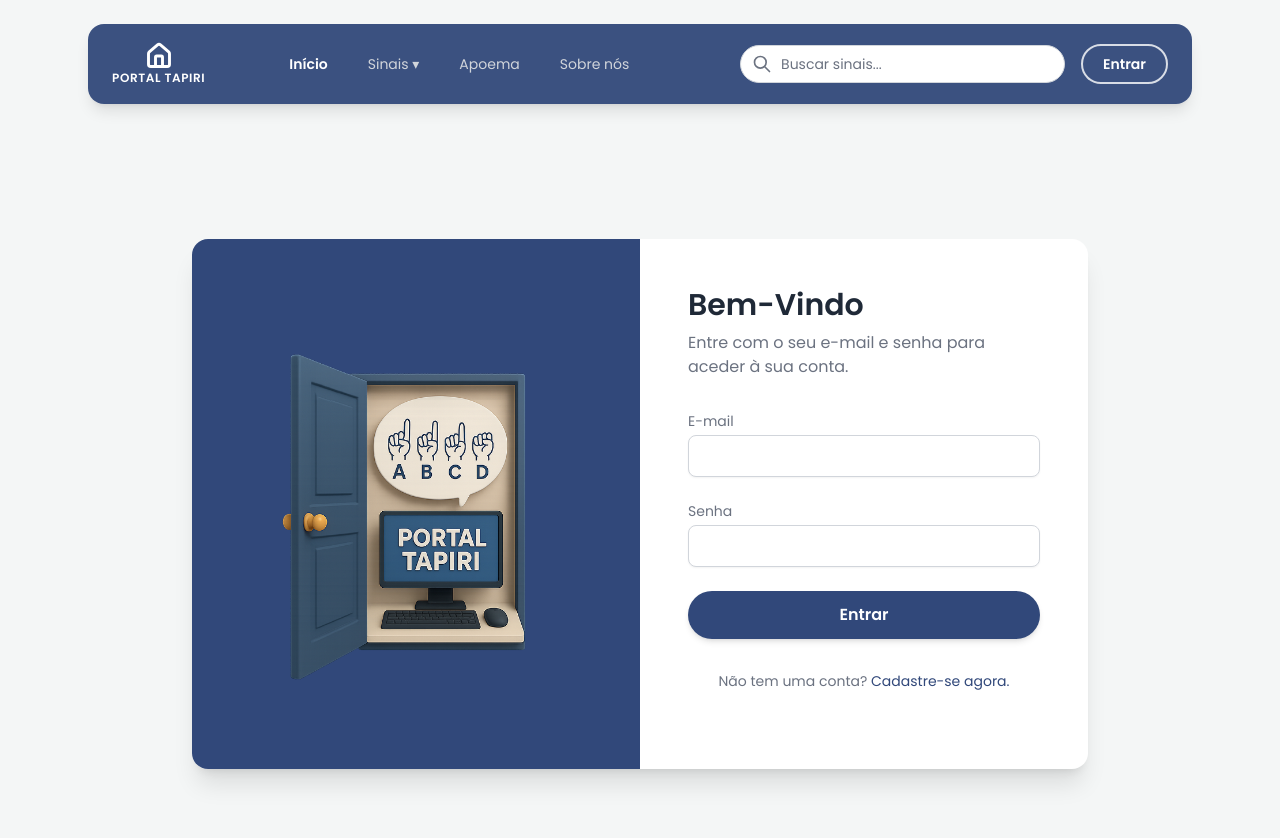
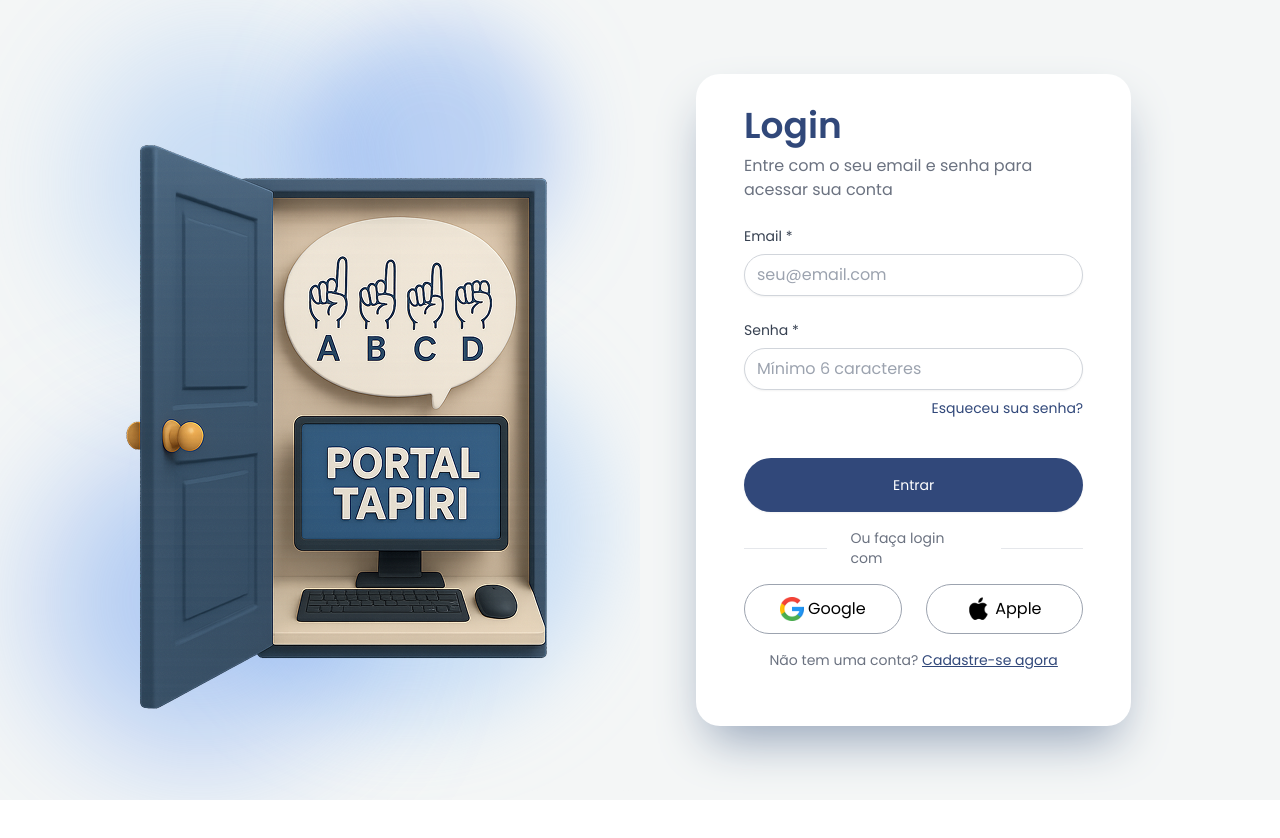
Before and after one commit to MatheusVictor23/librasedu, a React (Vite) app in the folder apps/web/: page /login in a window 1280 px wide. Shown: the top 838 px of the page. After the commit the page ends 800 px from the top, so only its background shows below. Built offline with nearby package versions, Linux system fonts and the light colour scheme.

Commit message:
feat(web): implementação tela login

```diff
--- a/apps/web/src/App.jsx
+++ b/apps/web/src/App.jsx
@@ -2,16 +2,16 @@
 import { BrowserRouter, Routes, Route } from 'react-router-dom';
 import HomePageWrapper from './pages/HomePage';
 import RegisterPageWrapper from './pages/RegisterPage';
-import LoginPageWrapper from './pages/LoginPage';
 import AdminDashboardPage from './pages/AdminDashboardPage';
 import AdminUsersPage from './pages/AdminUsersPage';
+import LoginPage from './pages/LoginPage';
 
 function App() {
   return (
     <Routes>
       <Route path='/' element={<HomePageWrapper />} />
       <Route path='/register' element={<RegisterPageWrapper />} />
-      <Route path='/login' element={<LoginPageWrapper />} />
+      <Route path='/login' element={<LoginPage />} />
       <Route path='/admin' element={<AdminDashboardPage />} />
       <Route path='/admin/users' element={<AdminUsersPage />} />
     </Routes>
--- a/apps/web/src/pages/LoginPage.jsx
+++ b/apps/web/src/pages/LoginPage.jsx
@@ -1,91 +1,306 @@
 // src/pages/LoginPage.jsx
-import React, { useState } from 'react';
-import { Link, useNavigate } from 'react-router-dom';
-import axios from 'axios';
-import Button from '../components/Button';
-import MainLayout from '../layouts/MainLayout';
-import { useAuth } from '../context/AuthContext';
-import loginIllustration from '../assets/taipiriLogin.png';
+
+import {useState} from 'react';
+import { Link } from 'react-router-dom';
+import taipiriImg from "../assets/taipiriLogin.png";
+import googleLogo from "../assets/google.svg";
+import appleLogo from "../assets/apple.svg";
+import { useAuth } from "../context/AuthContext"
 
 const LoginPage = () => {
-  const [email, setEmail] = useState('');
-  const [senha, setSenha] = useState('');
-  const [error, setError] = useState('');
+
+  const [formData, setFormData] = useState({
+    email: '',
+    senha: '',
+  });
+
   const { loginAction } = useAuth();
 
-  const handleLogin = async (e) => {
-    e.preventDefault();
-    setError('');
+
+  const [errors, setErrors] = useState({}); //Um objeto que armazena os erros da página, o formato do erro utilizado é error.nome: error.message
+  const [isLoading, setIsLoading] = useState(false); //utilizado para a requisição para dar um tempo a requisição da api
+
+  //essa função captura as mudanças nos campos do formulário
+  const handleInputChange = (event) => {
+
+    const { name, value } = event.target; //captura o nome e o valor do campo
+
+    setFormData(prev => ({
+      ...prev, //mantém valores anteriores
+      [name]: value //adiciona o novo valor ao objeto formData
+    }));
+
+    // Limpar erro do campo
+    if (errors[name]) {
+      setErrors(prev => ({
+        ...prev, //mantém outros erros
+        [name]: '' // remove o erro referente ao campo
+      }));
+    }
+
+  };
+
+
+
+
+
+
+
+
+  //função de validação dos campos do formulário
+
+
+  const validateForm = () => {
+
+    const newErrors = {};
+
+    if (!formData.email.trim()) {
+
+      newErrors.email = 'Email é obrigatório';
+
+    } else if (!/\S+@\S+\.\S+/.test(formData.email)) {
+      newErrors.email = 'Email deve ser válido';
+    }
+
+    if (!formData.senha) {
+
+      newErrors.senha = 'Senha é obrigatória';
+
+    } else if (formData.senha.length < 6) {
+
+      newErrors.senha = 'Senha deve ter pelo menos 6 caracteres';
+    }
+
+
+
+
+
+    setErrors(newErrors);
+
+
+    return Object.keys(newErrors).length === 0;
+
+
+  };
+
+
+
+
+
+  //essa função cuida do envio do formulário
+
+
+  const handleSubmit = async (e) => {
+
+    e.preventDefault(); //previne o comportamento padrão de recarregar a página ao enviar o formulário
+
+
+
+
+
+    if (!validateForm()) {
+      return;
+    }
+
+    const {email, senha } = formData;
+
+    setIsLoading(true);
+
     try {
+
       await loginAction(email, senha);
+
+      resetForm();
+
     } catch (err) {
-      setError(err.message || 'Falha ao fazer login.');
+      setErrors(prev => ({
+        ...prev,
+        email: err.message || 'Falha ao fazer login.'
+      }));
     }
+
+
+  };
+
+
+
+
+
+  const resetForm = () => {
+    setFormData({
+      email: '',
+      senha: '',
+    });
+    setErrors({});
   };
 
     return (
-    <MainLayout>
-      <div className="flex items-center justify-center min-h-screen bg-brand-background-light p-4">
-        <div className="relative flex flex-col md:flex-row w-full max-w-4xl bg-white rounded-2xl shadow-xl overflow-hidden">
-          {/* Lado Esquerdo - Ilustração */}
-          <div className="hidden md:flex w-1/2 items-center justify-center bg-brand-blue p-8">
-             <img src={loginIllustration} alt="Ilustração Login" className="max-w-xs" />
+
+      <>
+        <section className="bg-brand-background-light w-full min-h-screen flex flex-col md:flex-row">
+
+          {/* lado esquerdo - imagens e manchas */}
+          <div className="relative w-full md:w-1/2 h-64 md:h-screen overflow-hidden hidden md:block">
+
+            {/* mancha azul 1 */}
+            <div className="absolute top-10 left-20 w-72 h-72 bg-blue-400 rounded-full mix-blend-multiply filter blur-3xl opacity-30 animate-pulse"></div>
+
+            {/* mancha azul 2 */}
+            <div className="absolute bottom-20 right-10 w-96 h-96 bg-blue-300 rounded-full mix-blend-multiply filter blur-2xl opacity-40"></div>
+
+            {/* mancha azul 3 */}
+            <div className="absolute top-5 right-20 w-64 h-64 bg-blue-500 rounded-full mix-blend-multiply filter blur-2xl opacity-30"></div>
+
+            {/* mancha azul 4 */}
+            <div className="absolute bottom-10 left-10 w-80 h-80 bg-blue-500 rounded-full mix-blend-multiply filter blur-3xl opacity-35"></div>
+
+            {/* imagem sobre o blur */}
+            <img src={taipiriImg} alt="Portal Tapiri" className="relative z-50 left-20" />
+
           </div>
 
-          {/* Lado Direito - Formulário */}
-          <div className="w-full md:w-1/2 p-8 md:p-12">
-            <h2 className="text-3xl font-bold text-brand-text-primary mb-2">Bem-Vindo</h2>
-            <p className="text-brand-text-secondary mb-8">Entre com o seu e-mail e senha para aceder à sua conta.</p>
+          {/* lado direito - formulário */}
+          <div className="w-full md:w-1/2 flex items-center justify-start p-8 md:p-12">
 
-            <form onSubmit={handleLogin} className="space-y-6">
+            <div className="w-full max-w-[80%] bg-white px-8 md:px-12 py-8 md:ml-2 rounded-3xl shadow-2xl shadow-slate-400">
+
               <div>
-                <label htmlFor="email" className="block text-sm font-medium text-brand-text-secondary">E-mail</label>
-                <input
-                  id="email"
-                  type="email"
-                  value={email}
-                  onChange={(e) => setEmail(e.target.value)}
-                  required
-                  className="mt-1 block w-full px-4 py-2 border border-gray-300 rounded-lg shadow-sm focus:outline-none focus:ring-brand-blue focus:border-brand-blue"
-                />
-              </div>
-              <div>
-                <label htmlFor="senha" className="block text-sm font-medium text-brand-text-secondary">Senha</label>
-                <input
-                  id="senha"
-                  type="password"
-                  value={senha}
-                  onChange={(e) => setSenha(e.target.value)}
-                  required
-                  className="mt-1 block w-full px-4 py-2 border border-gray-300 rounded-lg shadow-sm focus:outline-none focus:ring-brand-blue focus:border-brand-blue"
-                />
+
+                <h3 className="text-lg md:text-4xl font-bold leading-tight text-brand-blue">Login</h3>
+
+                <p className="mt-2 mb-6 text-base text-brand-text-secondary max-w-xl md:mx-0 mx-auto">
+                  Entre com o seu email e senha para acessar sua conta
+                </p>
               </div>
 
-              {error && <p className="text-red-500 text-sm">{error}</p>}
+              <form onSubmit={handleSubmit} className="space-y-6">
 
-              <Button type="submit" variant="primary" className="w-full">
-                Entrar
-              </Button>
+                <div className="space-y-2">
+
+                  <label htmlFor="email" className="block text-sm font-medium text-gray-700">
+                    Email *
+                  </label>
+
+                  <input
+                    type="email"
+                    id="email"
+                    name="email"
+                    value={formData.email}
+                    onChange={handleInputChange}
+
+                    className={`w-full px-3 py-2 border rounded-3xl shadow-sm focus:outline-none focus:ring-2 focus:ring-blue-500 focus:border-blue-500 ${
+                      errors.email ? 'border-red-500' : 'border-gray-300'
+                    }`}
+
+                    placeholder="seu@email.com"
+
+                  />
+
+                  {errors.email && (
+
+                    <span className="text-sm text-red-600">{errors.email}</span>
+
+                  )}
+
+                </div>
+
+                <div className="space-y-2 flex flex-col">
+
+                  <label htmlFor="senha" className="block text-sm font-medium text-gray-700">
+                    Senha *
+                  </label>
+
+                  <input
+
+                    type="password"
+                    id="senha"
+                    name="senha"
+                    value={formData.senha}
+                    onChange={handleInputChange}
+                    className={`w-full px-3 py-2 border rounded-3xl shadow-sm focus:outline-none focus:ring-2 focus:ring-blue-500 focus:border-blue-500 ${
+                      errors.senha ? 'border-red-500' : 'border-gray-300'
+
+                    }`}
+
+                    placeholder="Mínimo 6 caracteres"
+
+                  />
+
+                  {errors.senha && (
+                    <span className="text-sm text-red-600">{errors.senha}</span>
+                  )}
+
+                  <span className="mt-1 mb-6 max-w-xl md:mx-0 mx-auto text-brand-blue font-medium text-sm self-end">
+                    Esqueceu sua senha?
+                  </span>
+                </div>
+
+                {errors.submit && (
+
+                  <div className="bg-red-50 border border-red-200 text-red-700 px-4 py-3 rounded-md">
+                    {errors.submit}
+                  </div>
+                )}
+
+                <div className="flex flex-col sm:flex-row gap-3 pt-4">
+                  <button
+                    type="submit"
+                    className="flex-1 px-4 py-4 border border-transparent rounded-full shadow-sm text-sm font-medium text-white bg-brand-blue hover:bg-brand-blue-dark focus:outline-none focus:ring-2 focus:ring-offset-2 focus:ring-blue-500 disabled:opacity-50 disabled:cursor-not-allowed"
+                    disabled={isLoading}
+                  >
+                    {isLoading ? 'Entrando...' : 'Entrar'}
+
+                  </button>
+                </div>
+
               </form>
 
-            <p className="mt-8 text-center text-sm text-brand-text-secondary">
-              Não tem uma conta?{' '}
-              <Link to="/register" className="font-medium text-brand-blue hover:underline">
-                Cadastre-se agora.
-              </Link>
+              <div className="mt-4 flex flex-row items-center justify-center">
+
+                <hr className="w-1/4"/>
+
+                <span className="text-sm text-brand-text-secondary max-w-xl px-6">
+                  Ou faça login com
+                </span>
+
+                <hr className="w-1/4"/>
+
+              </div>
+
+              <div className="flex justify-center gap-6 py-4">
+
+                <button className="px-4 py-3 w-1/2 h-2/3 border border-solid border-gray-400 rounded-full flex flex-row justify-center items-center gap-1">
+
+                  <img src={googleLogo} width={"24px"}/>Google
+
+                </button>
+
+                <button className="px-4 py-3 w-1/2 h-2/3 border border-solid border-gray-400 rounded-full flex flex-row justify-center items-center gap-1">
+
+                  <img src={appleLogo} width={"24px"}/>Apple
+
+                </button>
+              </div>
+
+
+
+
+
+              <div className="flex justify-center">
+
+                <p className="mb-6 text-sm text-brand-text-secondary max-w-xl md:mx-0 mx-auto">
+                  Não tem uma conta? <span className="text-brand-blue underline"><Link to={"/register"}>Cadastre-se agora</Link></span>
                 </p>
+
+              </div>
+
             </div>
           </div>
-      </div>
-    </MainLayout>
-  );
-};
+        </section>
 
 
-const LoginPageWrapper = () => {
-  return (
-      <LoginPage/>
+      </>
     )
 }
 
-export default LoginPageWrapper;
+export default LoginPage;
```
Also changed, not shown: apps/web/src/assets/apple.svg (added), apps/web/src/assets/google.svg (added). Lines whose indentation alone changed are shown as unchanged.
